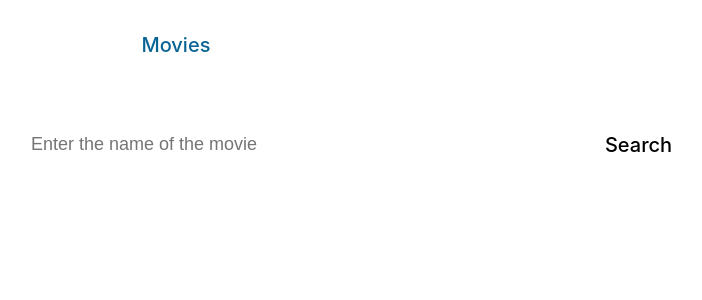
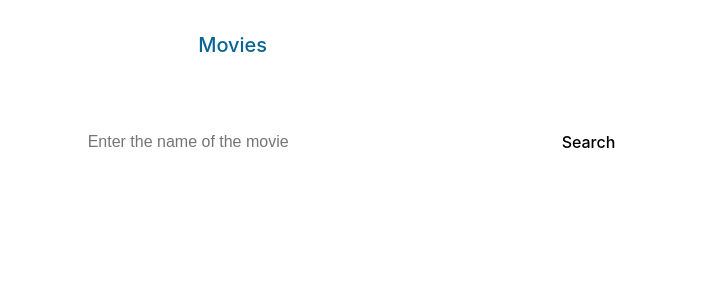
Before and after one commit to RomanHav/goit-react-hw-05, a React (Vite) app: page /movies in a window 1280 px wide. Shown: the top 300 px of the page, without its empty margins (271-973 px from the left). Built offline with nearby package versions, Linux system fonts and the light colour scheme.

Commit message:
fixed some styles

```diff
--- a/src/components/MovieCast/MovieCast.jsx
+++ b/src/components/MovieCast/MovieCast.jsx
@@ -25,7 +25,7 @@ export default function MovieCast() {
                   className={css.castimage}
                   src={`${
                     actor.profile_path !== null
-                      ? `https://image.tmdb.org/t/p/w200/${actor.profile_path}`
+                      ? `https://image.tmdb.org/t/p/w500/${actor.profile_path}`
                       : "../../../public/No-Image.png"
                   }`}
                 />
--- a/src/components/MovieCast/MovieCast.module.css
+++ b/src/components/MovieCast/MovieCast.module.css
@@ -1,15 +1,15 @@
 .castlist {
   display: flex;
-  gap: 40px;
+  gap: 20px;
   list-style: none;
   flex-wrap: wrap;
 }
 .castimage {
-  width: 200px;
+  width: 150px;
   margin-bottom: 10px;
 }
 .infocast {
-  width: 200px;
+  width: 150px;
 }
 .name {
   font-size: 20px;
--- a/src/components/MovieList/MovieList.jsx
+++ b/src/components/MovieList/MovieList.jsx
@@ -18,7 +18,7 @@ export default function MovieList({ movies, isFromHome = false }) {
                   <img
                     src={`${
                       movie.poster_path !== null
-                        ? `https://image.tmdb.org/t/p/w200/${movie.poster_path}`
+                        ? `https://image.tmdb.org/t/p/w500/${movie.poster_path}`
                         : "../../../public/no-imageMovie.jpg"
                     }`}
                   />
--- a/src/components/MovieList/MovieList.module.css
+++ b/src/components/MovieList/MovieList.module.css
@@ -20,6 +20,7 @@
   display: flex;
   flex-direction: column;
   gap: 10px;
+  font-size: 16px;
   text-align: center;
 }
 li {
--- a/src/pages/MovieDetailsPage/MovieDetailsPage.module.css
+++ b/src/pages/MovieDetailsPage/MovieDetailsPage.module.css
@@ -37,6 +37,7 @@
 
 .movie {
   display: flex;
+  align-items: center;
   gap: 80px;
 }
 
@@ -53,25 +54,25 @@
 }
 
 .maititle {
-  font-size: 48px;
+  font-size: 42px;
 }
 
 .subtitles {
-  font-size: 28px;
+  font-size: 22px;
 }
 
 .addsubtitle {
-  font-size: 28px;
+  font-size: 22px;
   margin-bottom: 20px;
 }
 
 .aboutoverview {
   width: 800px;
-  font-size: 20px;
+  font-size: 16px;
 }
 
 .about {
-  font-size: 20px;
+  font-size: 16px;
 }
 
 .aditional {
--- a/src/pages/MoviesPage/MoviesPage.module.css
+++ b/src/pages/MoviesPage/MoviesPage.module.css
@@ -8,10 +8,10 @@
   align-items: center;
 }
 .input {
-  width: 500px;
+  width: 400px;
   padding-left: 15px;
-  height: 43px;
-  font-size: 18px;
+  height: 33px;
+  font-size: 16px;
   border-radius: 10px;
   -webkit-border-radius: 10px;
   -moz-border-radius: 10px;
@@ -23,7 +23,7 @@
   padding: 10px 50px;
   background-color: #fff;
   color: black;
-  font-size: 20px;
+  font-size: 16px;
 }
 .button:hover {
   background-color: #096495;
```
